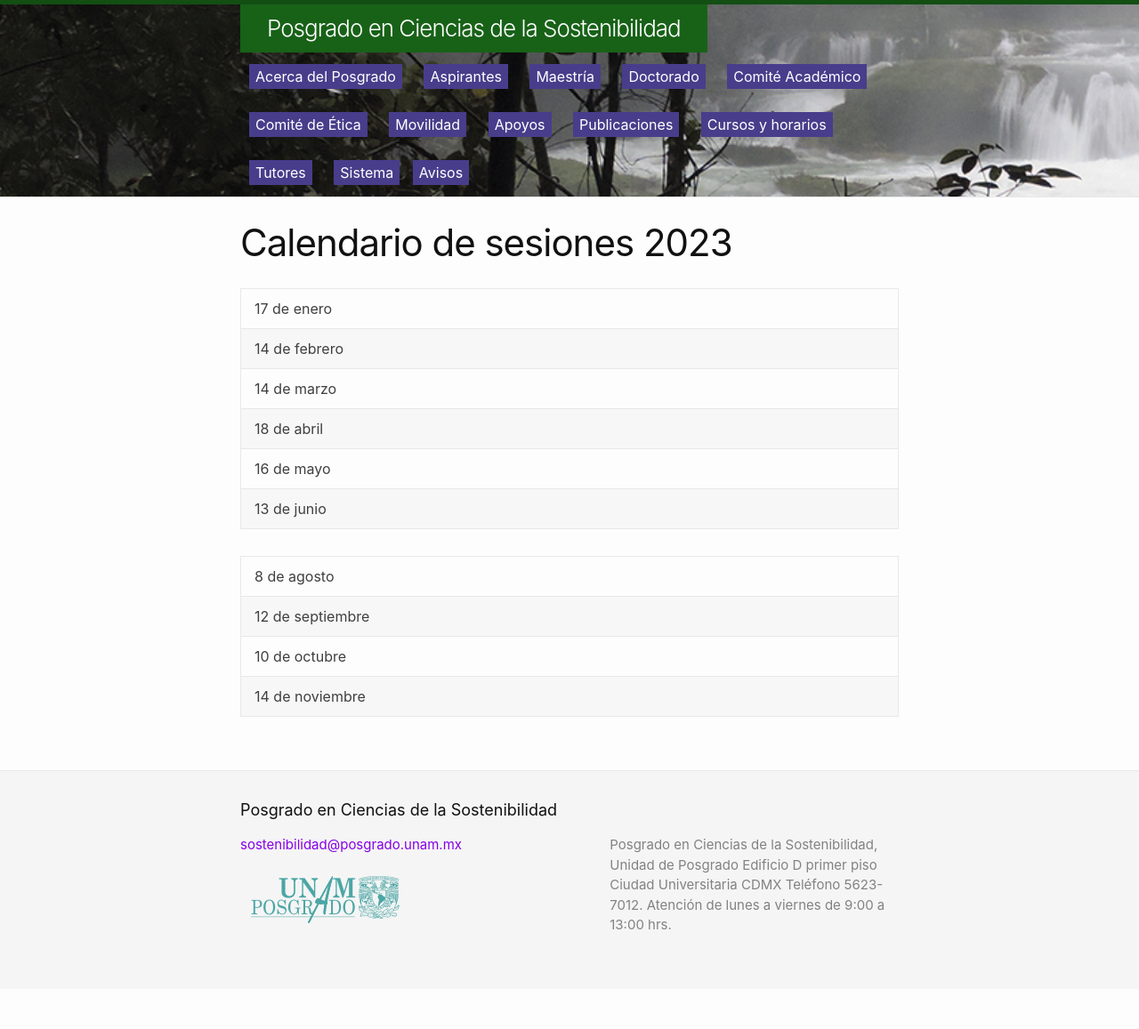
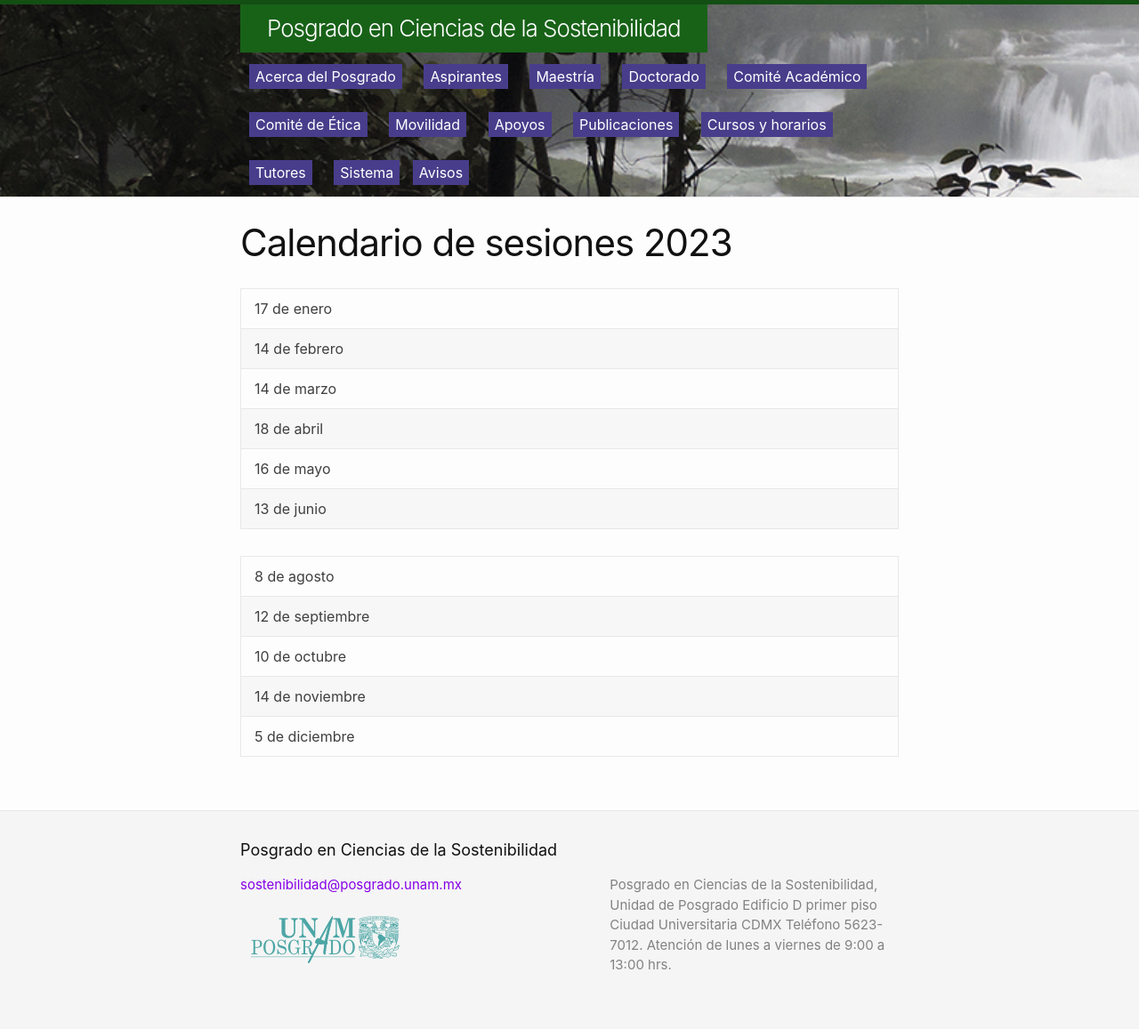
Before and after one commit to pcs-unam/pcs-unam.github.io, a Jekyll site: the page built from comite/calendario.md, in a window 1280 px wide. Shown: the whole page at 89% size. Built offline with Jekyll 4.4.1, drawn with Linux system fonts in a browser that asks for light colours; before the commit the page ends 1112 px from its top, so only the background shows below that.

Commit message:
se agregó sesión de diciembre

```diff
--- a/comite/calendario.md
+++ b/comite/calendario.md
@@ -16,3 +16,4 @@ permalink: /comite/calendario/
 | 12 de septiembre |
 | 10 de octubre |
 | 14 de noviembre |
+| 5 de diciembre |
```
